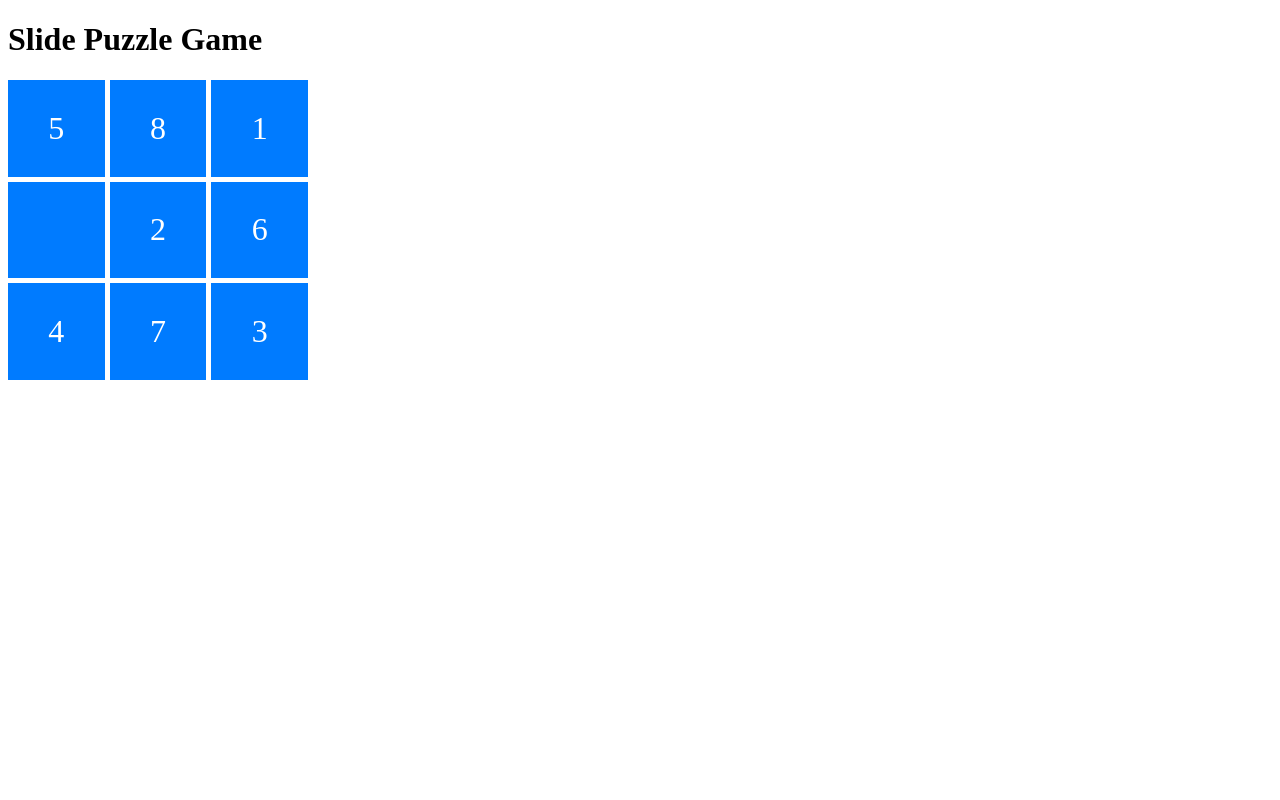
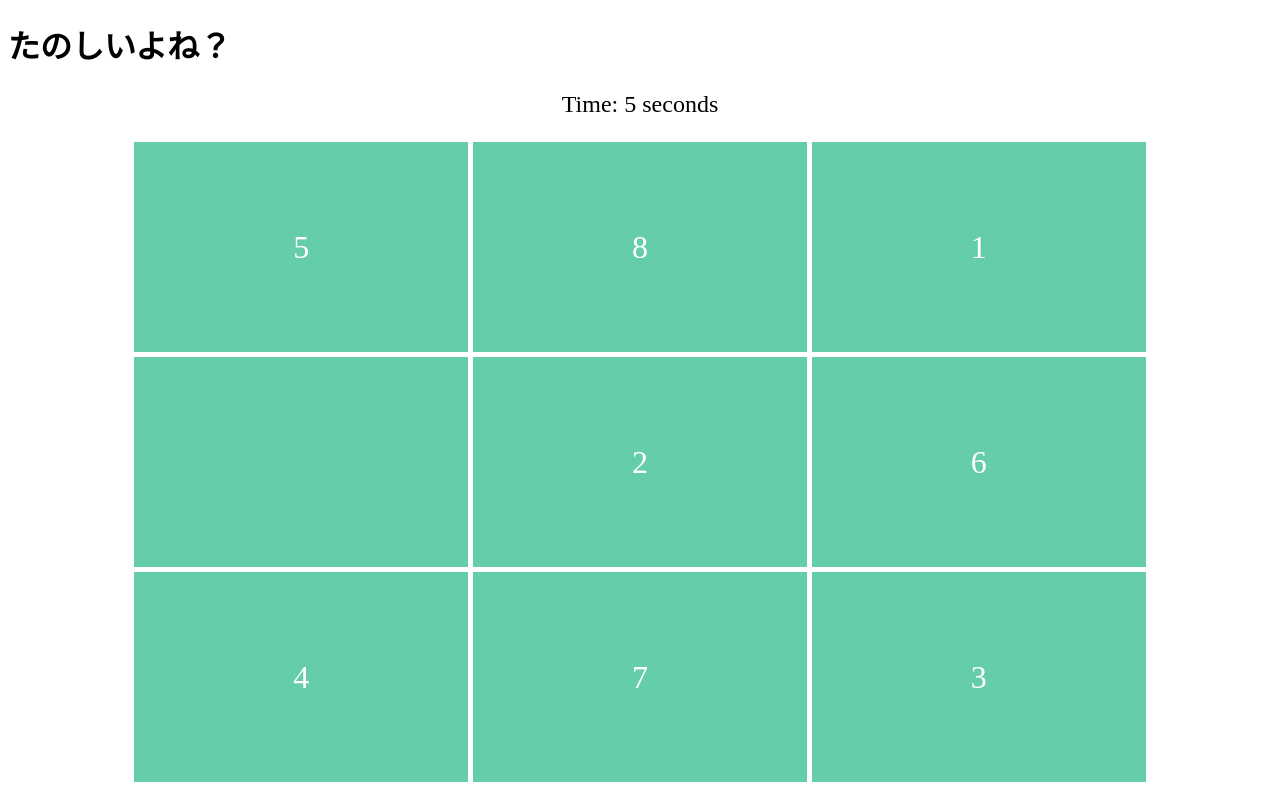
Before and after one commit to sakanaJA/Puzzle, a plain HTML site: page index.html in a window 1280 px wide. Drawn offline with Linux system fonts and the light colour scheme.

Commit message:
Update index.html

```diff
--- a/index.html
+++ b/index.html
@@ -1,28 +1,35 @@
 <!DOCTYPE html>
 <html>
 <head>
-  <title>Slide Puzzle Game</title>
+  <title>Puzzle Slide</title>
   <style>
     #puzzle-container {
-      width: 300px;
-      height: 300px;
+      width: 80%;
+      height: 80vh;
       display: grid;
       grid-template-columns: repeat(3, 1fr);
       grid-gap: 5px;
+      margin: 0 auto;
     }
 
     .puzzle-block {
-      background: #007BFF;
+      background: #66cdaa;
       color: white;
       display: flex;
       align-items: center;
       justify-content: center;
       font-size: 2em;
     }
+
+    #timer {
+      font-size: 1.5em;
+      text-align: center;
+    }
   </style>
 </head>
 <body>
-  <h1>Slide Puzzle Game</h1>
+  <h1>たのしいよね？</h1>
+  <p id="timer">Time: 0 seconds</p>
   <div id="puzzle-container"></div>
 
   <script src="app.js"></script>
```
